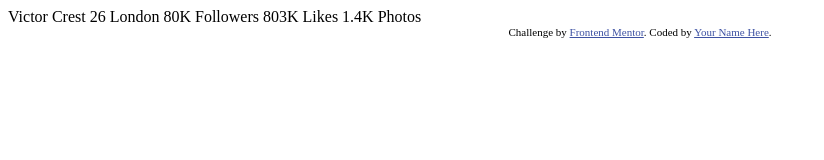
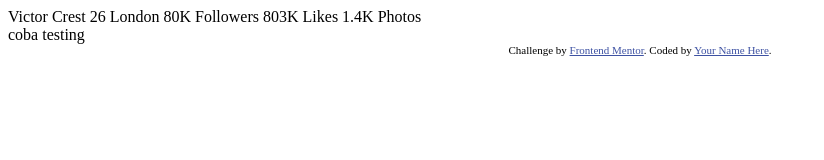
Before and after one commit to kristiansnts/tailwind-profile-cards, a plain HTML site: page index.html in a window 1280 px wide. Shown: the whole page, without its empty margins (0-824 px from the left). Drawn offline with Linux system fonts and the light colour scheme.

Commit message:
test deployment

```diff
--- a/index.html
+++ b/index.html
@@ -27,6 +27,9 @@
 
   1.4K
   Photos
+  <div>
+    coba testing
+  </div>
   <div class="attribution">
     Challenge by <a href="https://www.frontendmentor.io?ref=challenge" target="_blank">Frontend Mentor</a>.
     Coded by <a href="#">Your Name Here</a>.
```
